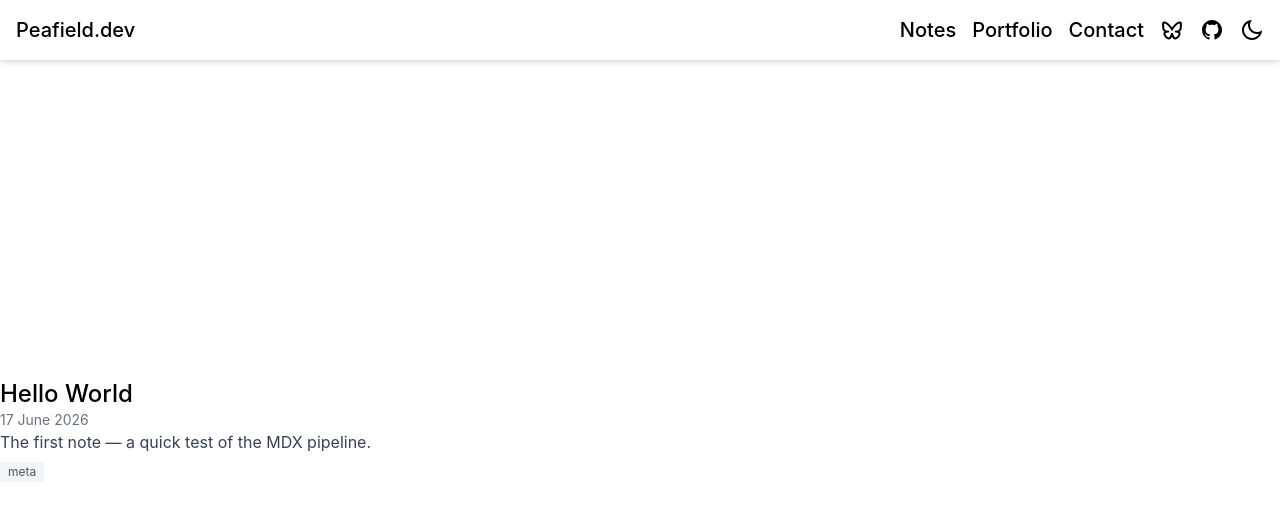
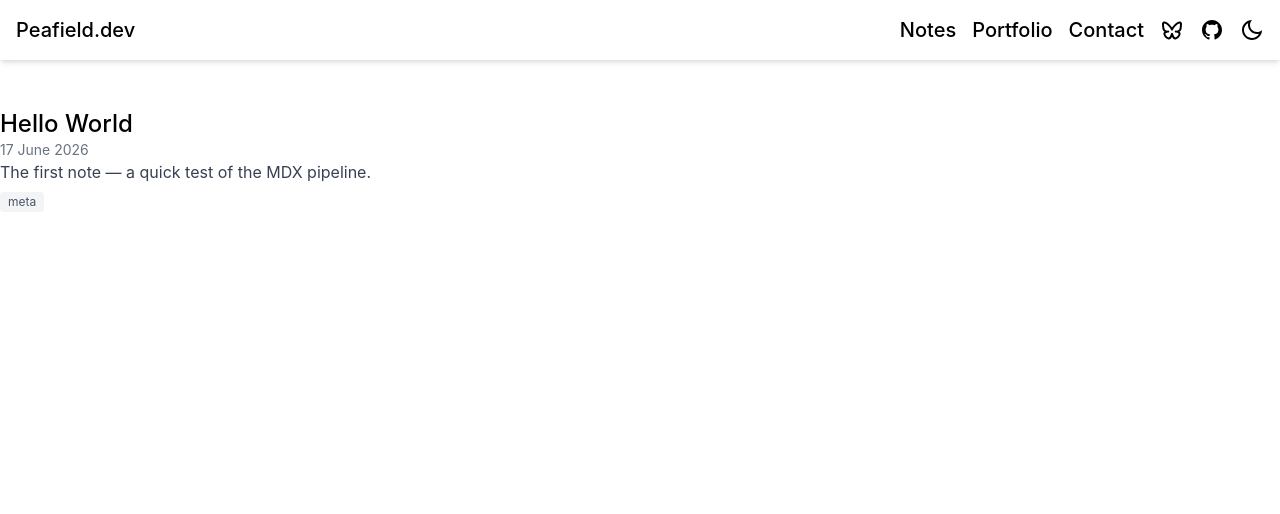
Before and after one commit to Peafield/peafield-dev, a Next.js app: page /notes in a window 1280 px wide. Shown: the top 514 px of the page. Built offline with nearby package versions, Linux system fonts and the light colour scheme.

Commit message:
chore: update layout

```diff
--- a/src/app/notes/layout.tsx
+++ b/src/app/notes/layout.tsx
@@ -6,5 +6,11 @@ export default function NotesLayout({
 }: {
   children: React.ReactNode;
 }) {
-  return <Container>{children}</Container>;
+  // The root <main> centers content vertically (great for the home hero);
+  // notes are document-style, so fill the height to top-align the column.
+  return (
+    <div className="w-full flex-1">
+      <Container>{children}</Container>
+    </div>
+  );
 }
```
